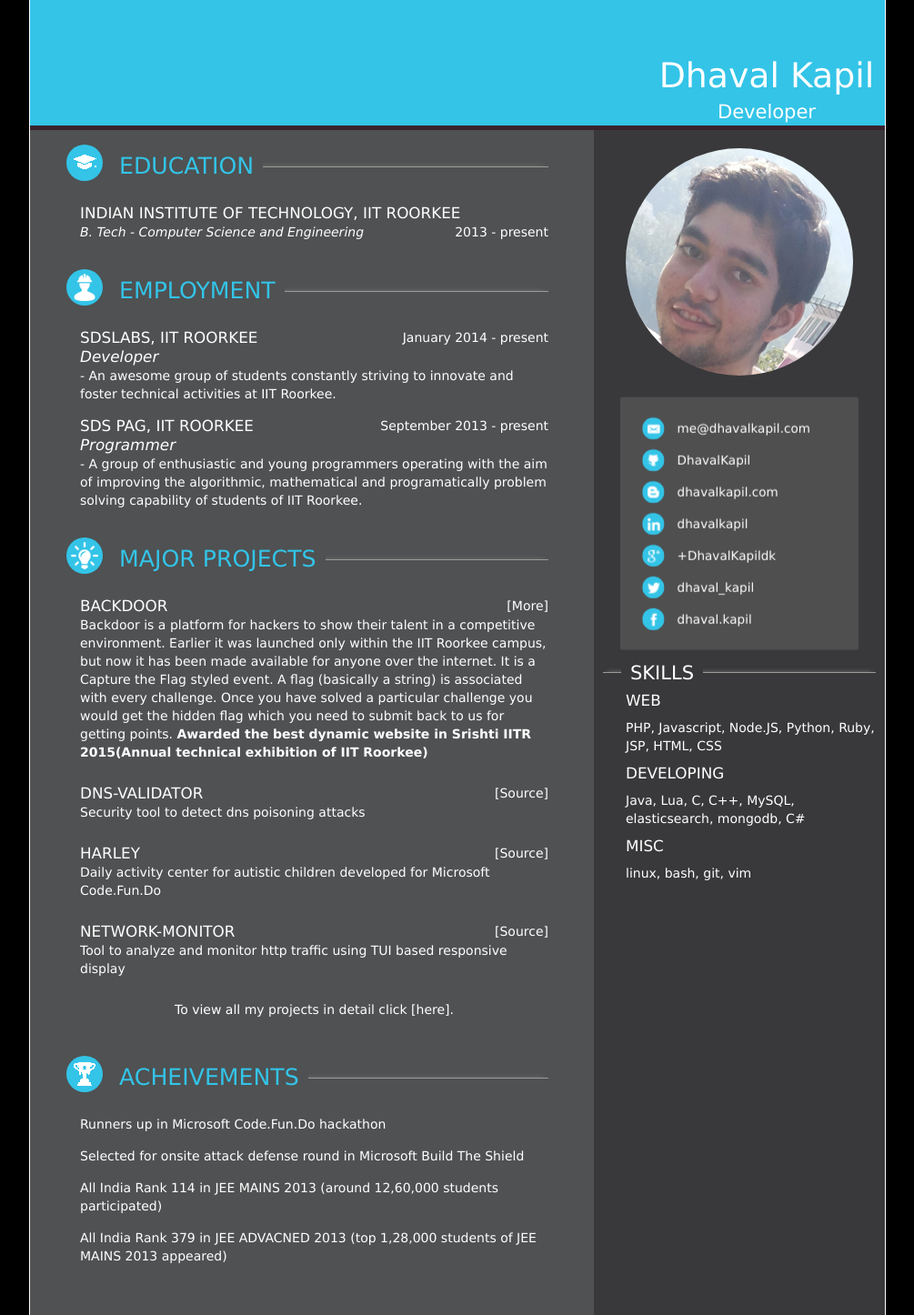
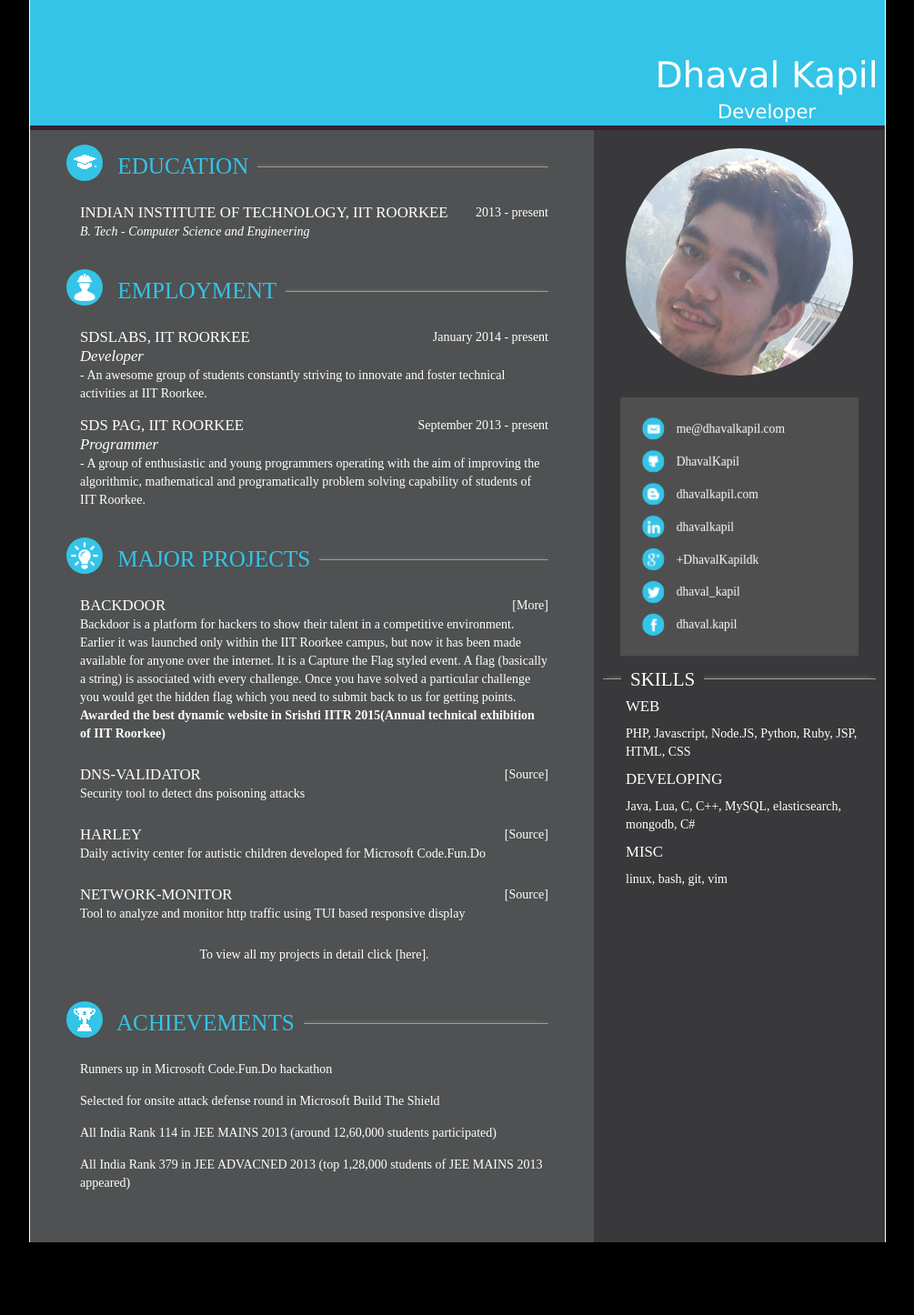
Before and after one commit to DhavalKapil/resume, a Jekyll site: the page built from index.html, in a window 1280 px wide. Shown: the whole page at 91% size, without its empty margins (137-1142 px from the left). Built offline with Jekyll 4.4.1, drawn with Linux system fonts in a browser that asks for light colours; nearby versions of some CDN libraries; after the commit the page ends 1366 px from its top, so only the background shows below that.

Commit message:
Minot UI changes

```diff
--- a/_data/details.yml
+++ b/_data/details.yml
@@ -135,7 +135,7 @@ interests: >
   Computer Security, Network Security, Linux, Web Development, Software
   development
 
-acheivements:
+achievements:
   - "Runners up in Microsoft Code.Fun.Do hackathon"
   - "Selected for onsite attack defense round in Microsoft Build The Shield"
   - "All India Rank 114 in JEE MAINS 2013 (around 12,60,000 students participated)"
--- a/_layouts/default.html
+++ b/_layouts/default.html
@@ -9,6 +9,7 @@
 
     <!-- Bootstrap //-->
     <link href="assets/css/bootstrap.min.css" rel="stylesheet" media="screen">
+    <link href='http://fonts.googleapis.com/css?family=Lato&subset=latin,latin-ext' rel='stylesheet' type='text/css' />
     <link href="assets/css/style.css" rel="stylesheet" media="screen">
 
     <script src="//ajax.googleapis.com/ajax/libs/jquery/2.0.0/jquery.min.js"></script>
--- a/assets/css/style.css
+++ b/assets/css/style.css
@@ -5,7 +5,7 @@
 body {
   background-color: black;
   color: white;
-  font-family: "Verdana";
+  font-family: "Sans Serif";
 }
 
 .container {
@@ -61,7 +61,7 @@ body {
 }
 
 #about-details #name {
-  font-size: 2.7em;
+  font-size: 2.8em;
 }
 
 #about-details #occupation {
--- a/index.html
+++ b/index.html
@@ -97,14 +97,14 @@ layout: default
 
         </div>
 
-        <div id = "acheivements" class="section">
+        <div id = "achievements" class="section">
           <div class="title-box">
-            <div class="circular" style="background: #33c4e8 url(/assets/images/acheivements-icon.png) no-repeat center;"></div>
-            Acheivements
+            <div class="circular" style="background: #33c4e8 url(/assets/images/achievements-icon.png) no-repeat center;"></div>
+            Achievements
           </div>
           <ul>
-          {% for acheivement in site.data.details.acheivements %}
-            <li>{{ acheivement }}</li>
+          {% for achievement in site.data.details.achievements %}
+            <li>{{ achievement }}</li>
           {% endfor %}
           </ul>
         </div>
```
Also changed, not shown: assets/images/achievements-icon.png (renamed from assets/images/acheivements-icon.png).
